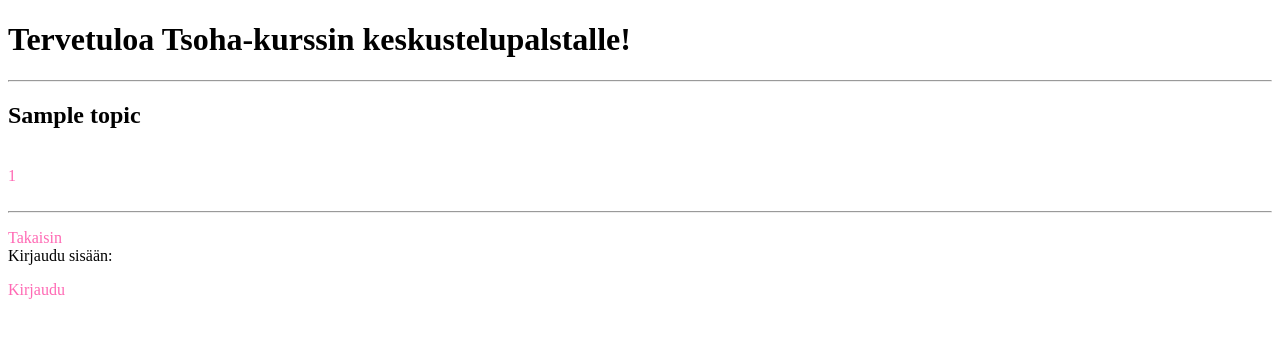
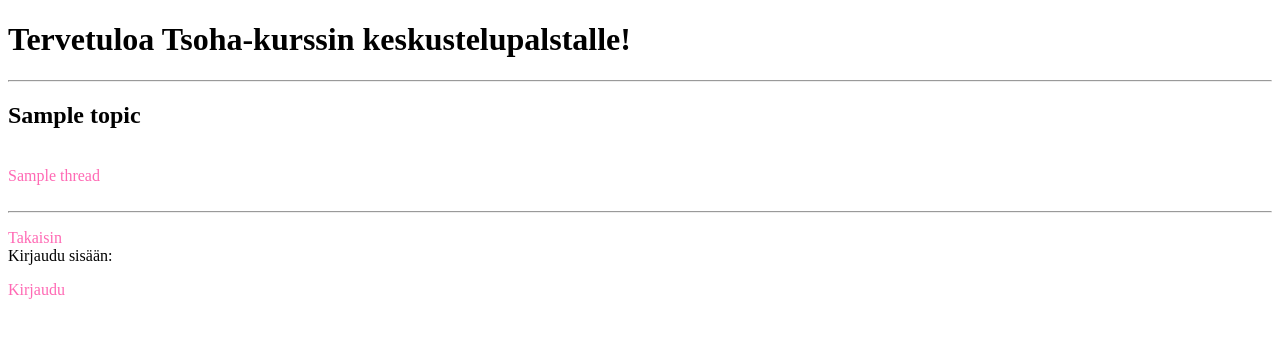
Before and after one commit to ounisk/TSOHA_harjoitustyo, a Flask app: template templates/topic.html in a window 1280 px wide. Shown: the top 338 px of the page. Run offline with Flask 2, Linux system fonts and the light colour scheme; the template is opened without the code that fills it: most values are stand-ins (such as "Sample title", 1, 10 or a date in 2020).

Commit message:
Modify what is shown of the thread

```diff
--- a/templates/topic.html
+++ b/templates/topic.html
@@ -13,7 +13,7 @@ a {
 <h2>{{topic.topic}}</h2><br>
 
 {%for thread in threads%}
-<a href="/topic/{{topic_id}}/thread/{{thread.id}}">{{thread.id}} </a> <br>
+<a href="/topic/{{topic_id}}/thread/{{thread.id}}">{{thread.thread}} </a> <br>
 {%endfor%}<br>
 <hr>
 <p>
```
